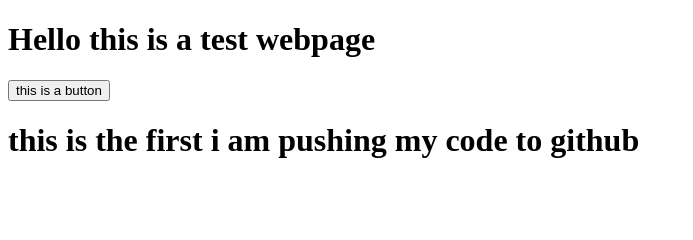
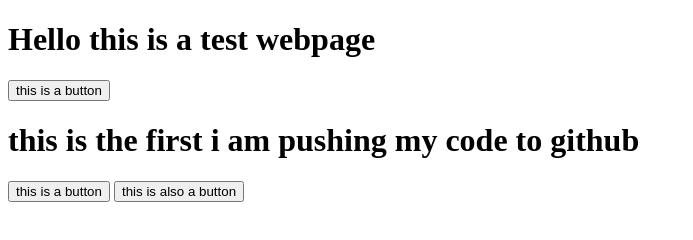
Before and after one commit to NawazTalha/testWebpage, a plain HTML site: page index.html in a window 1280 px wide. Shown: the whole page, without its empty margins (0-693 px from the left). Drawn offline with Linux system fonts and the light colour scheme.

Commit message:
more changes has been made

```diff
--- a/index.html
+++ b/index.html
@@ -9,5 +9,7 @@
     <h1>Hello this is a test webpage</h1>
     <button>this is a button </button>
      <h1>this is the first i am pushing my code to github</h1>
+     <button>this is a button</button>
+     <button>this is also a button</button>
 </body>
 </html>
```
